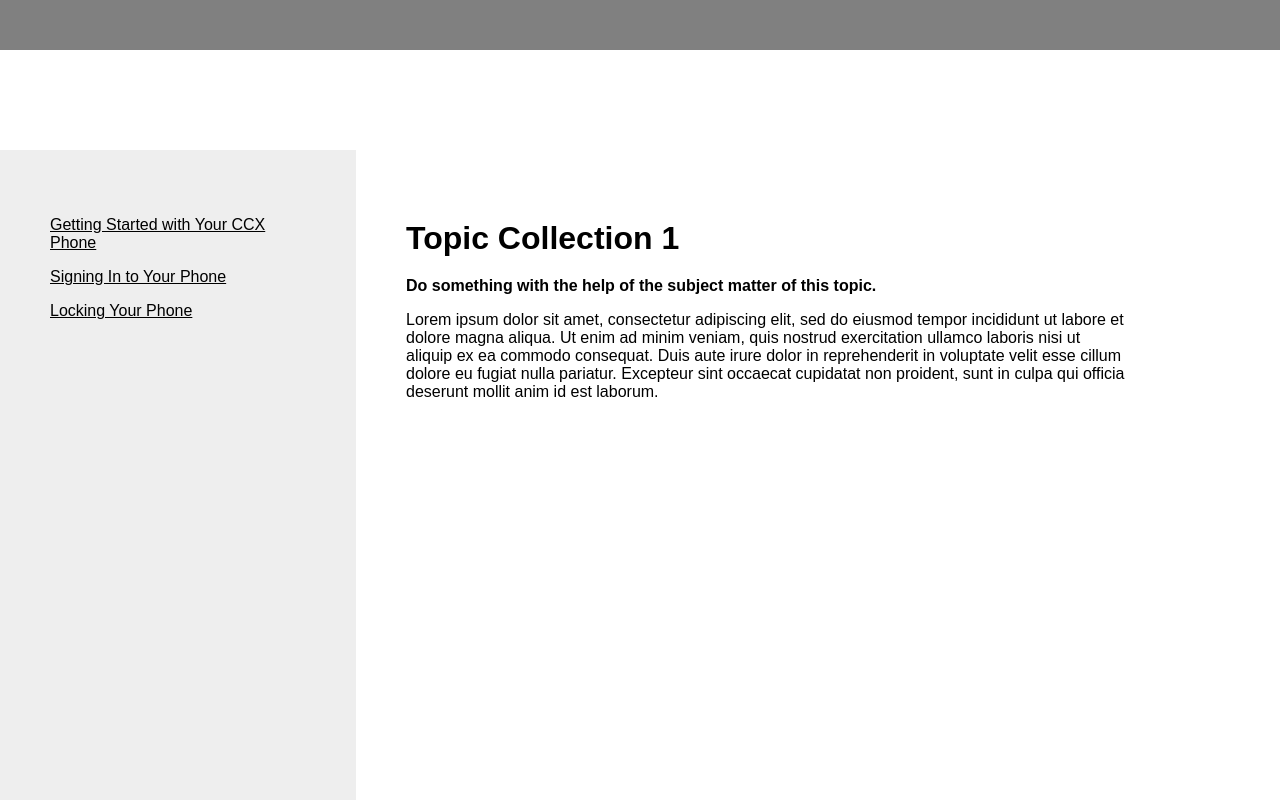
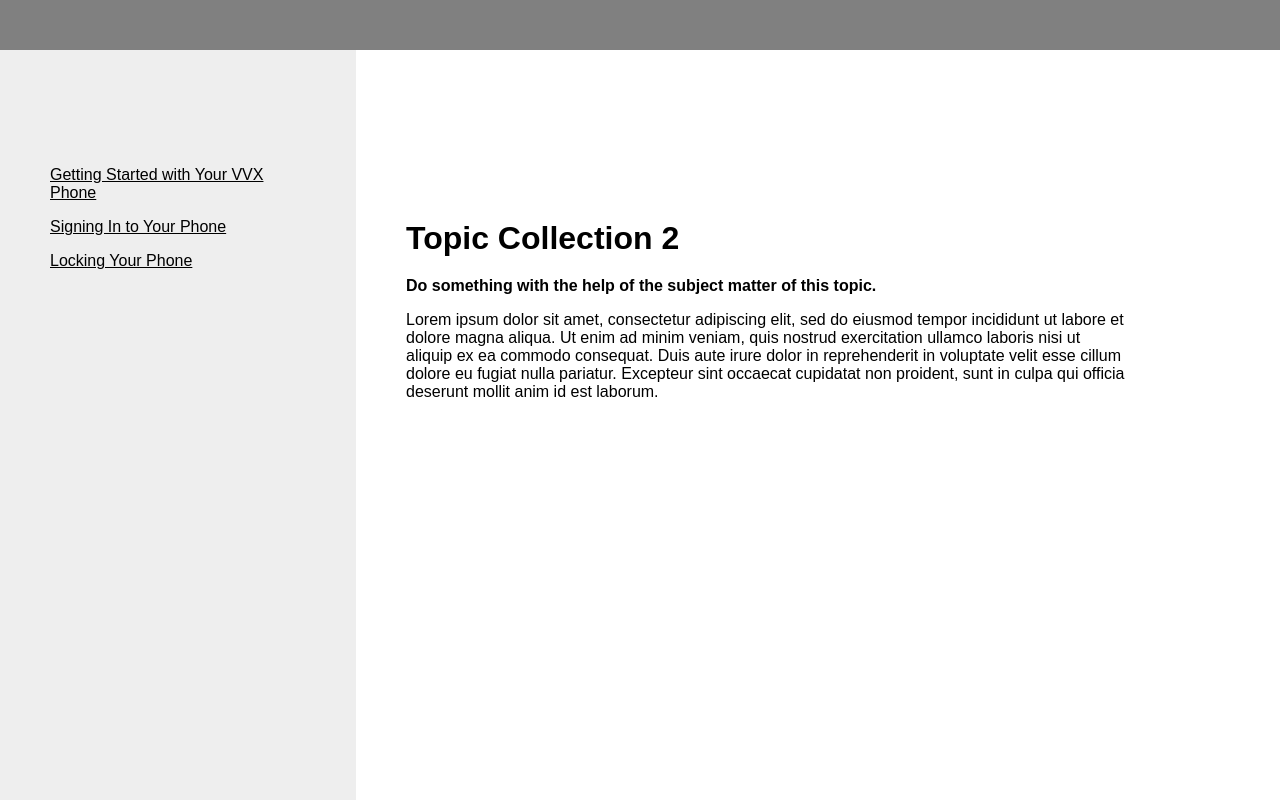
Before and after one commit to chpeterson/dynamicDocs2, a plain HTML site: page topic-collection-2.html in a window 1280 px wide. Shown: the top 800 px of the page. Drawn offline with Linux system fonts and the light colour scheme.

Commit message:
Update and rename topic-collection-2 to topic-collection-2.html

```diff
--- a/topic-collection-1.html
+++ b/topic-collection-2.html
@@ -21,7 +21,7 @@
   height: 800px;
   float: left;
   padding: 50px;
-    margin-top: 100px;
+  padding-top: 100px;
   margin-right: 50px;}
 
   #content {
@@ -47,14 +47,14 @@
 
    <div id="topnav"></div>
 <div id="nav">
-<p><a href="www.link.com">Getting Started with Your CCX Phone</a></p>
+<p><a href="www.link.com">Getting Started with Your VVX Phone</a></p>
 <p><a href="www.link.com">Signing In to Your Phone</a></p>
 <p><a href="www.link.com">Locking Your Phone</a></p>
 
 </div>
 
 <div id="content">
-  <h1>Topic Collection 1</h1>
+  <h1>Topic Collection 2</h1>
 
   <b>Do something with the help of the subject matter of this topic.</b>
   <p>Lorem ipsum dolor sit amet, consectetur adipiscing elit, sed do eiusmod tempor incididunt ut labore et dolore magna aliqua. Ut enim ad minim veniam, quis nostrud exercitation ullamco laboris nisi ut aliquip ex ea commodo consequat. Duis aute irure dolor in reprehenderit in voluptate velit esse cillum dolore eu fugiat nulla pariatur. Excepteur sint occaecat cupidatat non proident, sunt in culpa qui officia deserunt mollit anim id est laborum.</p>
```
